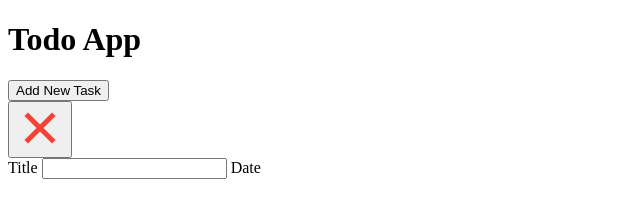
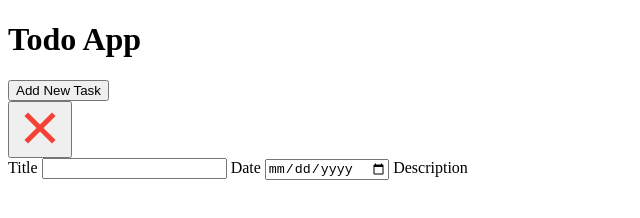
Before and after one commit to blessedbc/Todo-App, a plain HTML site: page index.html in a window 1280 px wide. Shown: the whole page, without its empty margins (0-640 px from the left). Drawn offline with Linux system fonts and the light colour scheme.

Commit message:
Description

```diff
--- a/index.html
+++ b/index.html
@@ -24,6 +24,8 @@
           <label class="task-form-label" for="title-input">Title</label>
           <input required type="text" class="form-control" id="title-input" value="" />
            <label class="task-form-label" for="date-input">Date</label>
+          <input type="date" class="form-control" id="date-input" value="" />
+          <label class="task-form-label" for="description-input">Description</label>
         </div>
       </form>
     </div>
```
